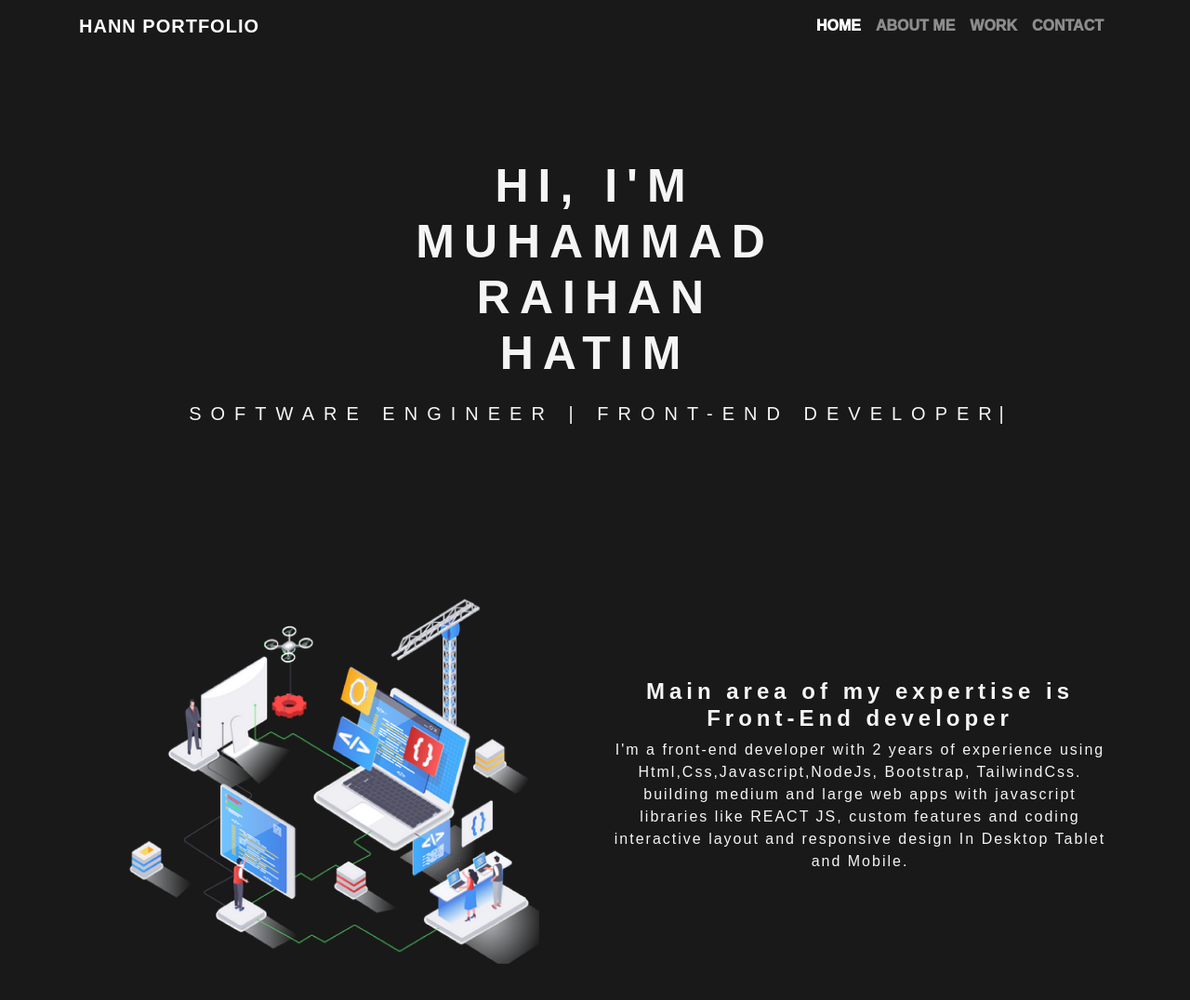
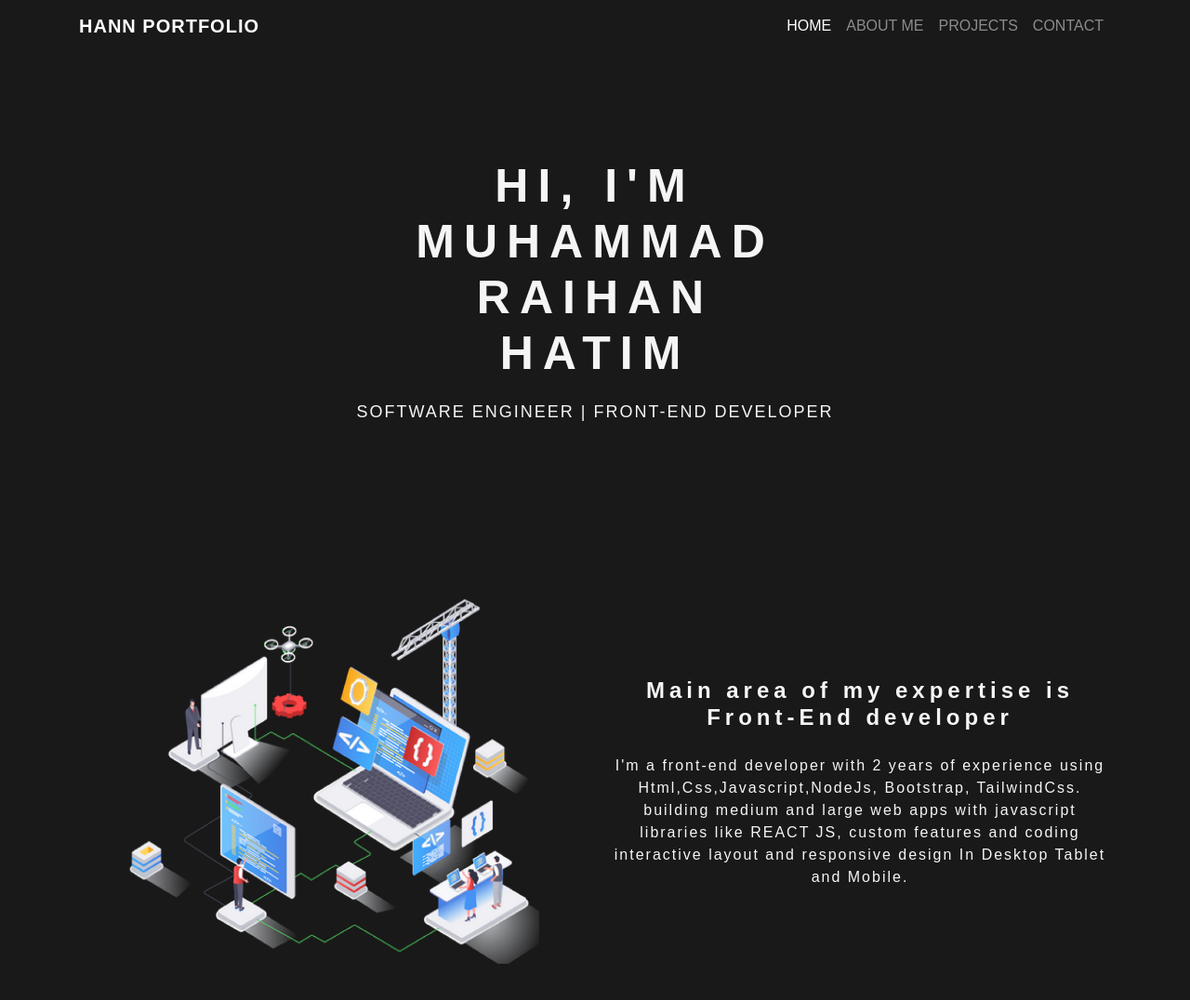
Before and after one commit to mraihanhatim04/portfolio, a plain HTML site: page index.html in a window 1280 px wide. Shown: the top 1076 px of the page at 93% size. Drawn offline with nearby package versions, Linux system fonts and the light colour scheme; a web font is replaced by a local one.

Commit message:
edit index script and style

```diff
--- a/index.html
+++ b/index.html
@@ -31,7 +31,7 @@
               <a class="nav-link" href="#">ABOUT ME</a>
             </li>
             <li class="nav-item">
-              <a class="nav-link" href="#">WORK</a>
+              <a class="nav-link" href="#">PROJECTS</a>
             </li>
             <li class="nav-item">
               <a class="nav-link" href="#">CONTACT</a>
@@ -61,13 +61,13 @@
     <!-- AKHIR JUMBOTRON -->
 
     <!-- ABOUT -->
-    <section id="about" data-aos="zoom-in" data-aos-duration="2000">
-      <div class="container">
-        <div class="row text-center align-items-center">
+    <section id="about">
+      <div class="container text-center">
+        <div class="row align-items-center">
           <div class="col">
             <img src="img/skills1.png" alt="" />
           </div>
-          <div class="col">
+          <div class="col" data-aos="zoom-in" data-aos-duration="2000">
             <h4>Main area of my expertise is Front-End developer</h4>
             <p>
               I'm a front-end developer with 2 years of experience using Html,Css,Javascript,NodeJs, Bootstrap, TailwindCss. building medium and large web apps with javascript libraries like REACT JS, custom features and coding interactive
--- a/script.js
+++ b/script.js
@@ -1,5 +1,5 @@
-new TypeIt(".lead", {
-  speed: 100,
+new TypeIt(".display-4", {
+  speed: 30,
   waitUntilVisible: true,
 }).go();
 
--- a/style.css
+++ b/style.css
@@ -16,8 +16,7 @@ body {
 }
 
 .nav-link {
-  font-weight: 1000;
-  font-style: normal;
+  font-family: sans-serif;
 }
 
 /* Akhir Navbar */
@@ -37,9 +36,10 @@ body {
   letter-spacing: 10px;
 }
 .jumbotron p {
+  font-size: 18px;
   margin-top: 20px;
   letter-spacing: 2px;
-  letter-spacing: 10px;
+  font-family: sans-serif;
 }
 /* Akhir Jumbotron */
 
@@ -49,14 +49,17 @@ body {
 }
 
 #about h4 {
+  margin-top: 15px;
   color: whitesmoke;
   font-weight: bold;
   letter-spacing: 5px;
 }
 
 #about p {
+  margin-top: 25px;
   color: whitesmoke;
   letter-spacing: 2px;
+  font-family: sans-serif;
 }
 
 #about img {
@@ -64,3 +67,13 @@ body {
   margin-bottom: 10px;
 }
 /* Akhir About */
+
+/* Projects */
+
+#projects {
+  font-family: "Poetsen One", sans-serif;
+  margin-top: 100px;
+  height: 500px;
+  color: whitesmoke;
+}
+/* akhir projects */
```
